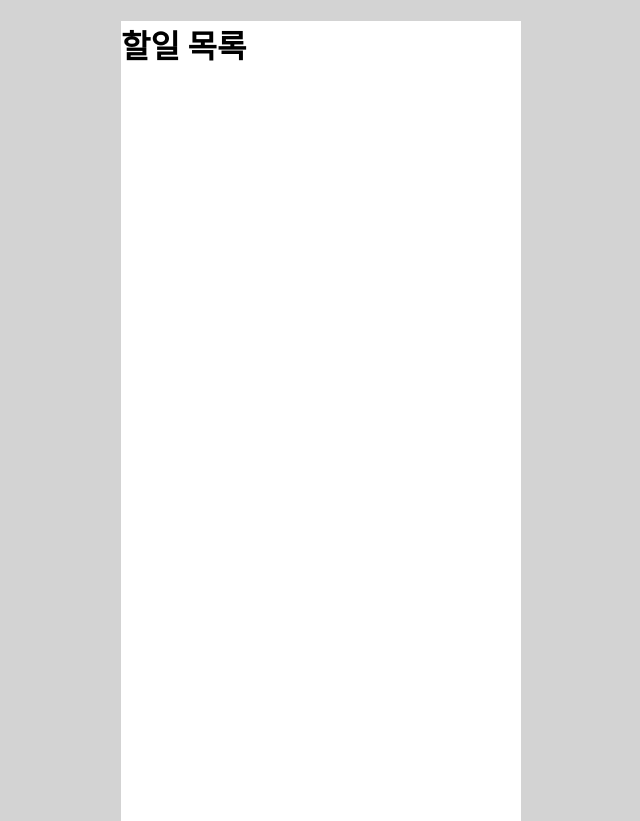
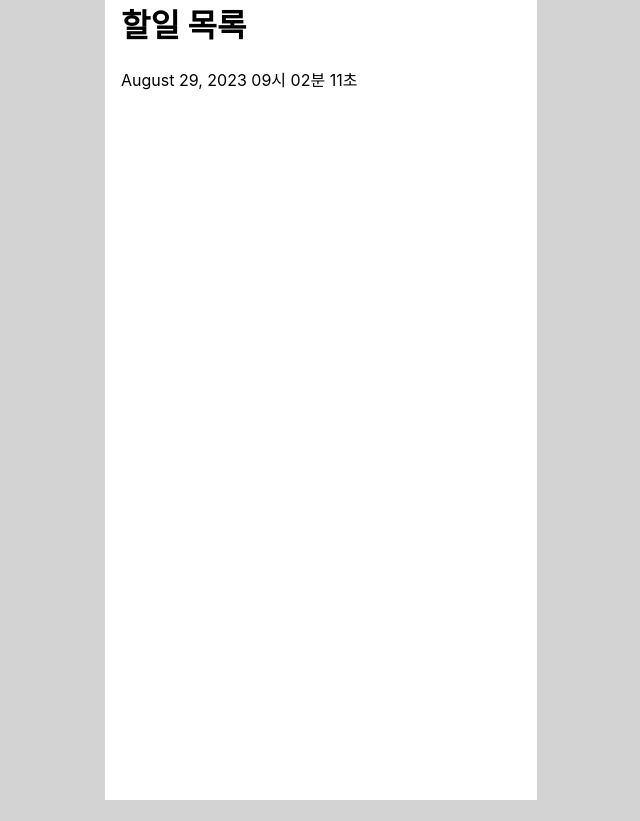
Before and after one commit to Sang-Gi/PTK_to-do-list, a React (Create React App) app: page / in a window 1280 px wide. Shown: the whole page, without its empty margins (319-959 px from the left). After the commit the page ends 800 px from the top, so only its background shows below. Built offline with nearby package versions, Linux system fonts and the light colour scheme.

Commit message:
feat: add real time clock

```diff
--- a/package.json
+++ b/package.json
@@ -6,10 +6,8 @@
     "@testing-library/jest-dom": "^5.17.0",
     "@testing-library/react": "^13.4.0",
     "@testing-library/user-event": "^13.5.0",
-    "moment": "^2.29.4",
     "react": "^18.2.0",
     "react-dom": "^18.2.0",
-    "react-moment": "^1.1.3",
     "react-scripts": "5.0.1",
     "styled-components": "^6.0.7",
     "web-vitals": "^2.1.4"
--- a/src/App.jsx
+++ b/src/App.jsx
@@ -14,4 +14,5 @@ const Root = styled.div`
   height: 100vh;
   background-color: white;
   margin: 0 auto;
+  padding: 0 1rem;
 `;
--- a/src/components/Header.jsx
+++ b/src/components/Header.jsx
@@ -1,9 +1,33 @@
+import React, { useState, useEffect } from "react";
 import styled from "styled-components";
 
 export default function Header() {
+  const [date, setDate] = useState(() => new Date());
+
+  useEffect(() => {
+    const now = setInterval(() => tick(), 1000);
+
+    return () => {
+      clearInterval(now);
+    };
+  }, []); // 두 번째 매개변수로 빈 배열을 전달하여 최초 렌더링 후에만 실행되도록 함
+
+  const tick = () => {
+    setDate(new Date());
+  };
+
+  const optionsDate = { year: "numeric", month: "long", day: "numeric" };
+  const hours = String(date.getHours()).padStart(2, "0");
+  const minutes = String(date.getMinutes()).padStart(2, "0");
+  const seconds = String(date.getSeconds()).padStart(2, "0");
+
   return (
     <Root>
-      <h1>할일 목록</h1>
+      <Subject>할일 목록</Subject>
+      <span>
+        {date.toLocaleDateString(undefined, optionsDate)} {hours}시 {minutes}분{" "}
+        {seconds}초
+      </span>
     </Root>
   );
 }
@@ -11,3 +35,7 @@ export default function Header() {
 const Root = styled.div`
   width: 100%;
 `;
+
+const Subject = styled.h1`
+  margin-top: 0;
+`;
```
Also changed, not shown: 1 other file (tests, documents, lock files or other folders).
